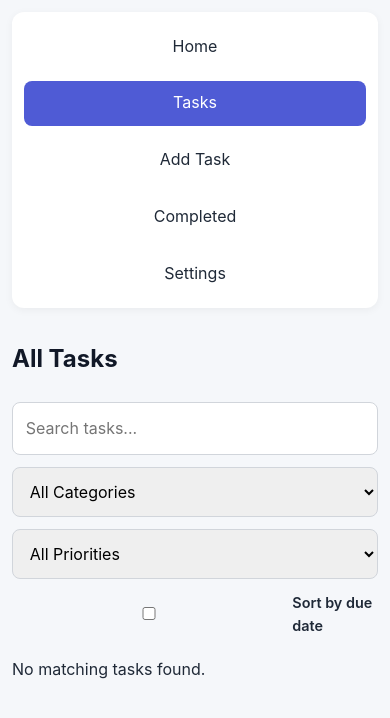
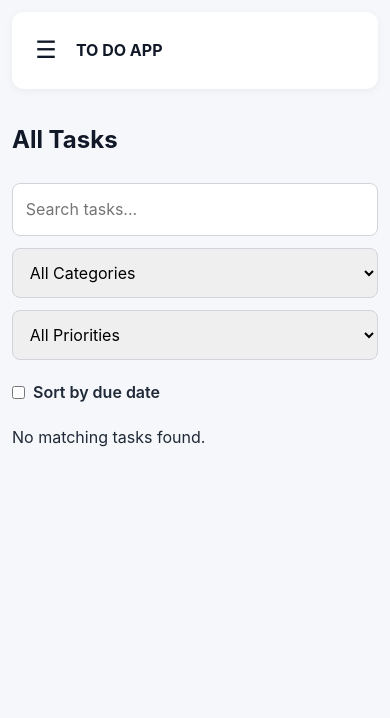
Before and after one commit to SoyOusa/todo-app, a React (Vite) app: page /tasks in a window 390 px wide. Shown: the top 718 px of the page. Built offline with nearby package versions, Linux system fonts and the light colour scheme.

Commit message:
hamburger menu and adjust responsive design

```diff
--- a/package.json
+++ b/package.json
@@ -10,6 +10,7 @@
     "preview": "vite preview"
   },
   "dependencies": {
+    "lucide": "^1.23.0",
     "lucide-react": "^1.23.0",
     "react": "^19.2.7",
     "react-dom": "^19.2.7",
--- a/src/App.css
+++ b/src/App.css
@@ -154,6 +154,10 @@
   margin-bottom: 20px;
 }
 
+.filters input,
+.filters select {
+  flex: 1;
+}
 .empty-state {
   color: #6b7280;
   text-align: center;
@@ -251,6 +255,18 @@
   color: #ffffff;
 }
 
+.dark .nav-brand {
+  color: #e6e6e6;
+}
+
+.dark .menu-btn {
+  color: #e6e6e6;
+}
+
+.dark .menu-btn:hover {
+  background: #383b45;
+}
+
 .dark .preview-check-btn {
   background: #2c2f38;
   border-color: #4a4e5a;
@@ -300,10 +316,20 @@
 .sort-toggle {
   display: flex;
   align-items: center;
-  gap: 6px;
-  font-size: 0.9rem;
+  justify-content: flex-end;
+  gap: 8px;
+  margin-bottom: 20px;
+}
+.sort-toggle input {
+  width: auto;
+  margin: 0;
 }
 
+.sort-toggle label {
+  margin: 0;
+  white-space: nowrap;
+  cursor: pointer;
+}
 .dark .sort-toggle {
   color: #ffffff;
 }
@@ -312,13 +338,70 @@
    Responsive Design
 */
 
-@media (max-width: 900px) {
-  .stats-grid {
-    grid-template-columns: repeat(2, minmax(0, 1fr));
-  }
+/* Desktop */
+@media (min-width: 769px) {
+  /* Desktop-specific styles can be added here */
 }
 
+/* Tablet */
 @media (max-width: 768px) {
+  #root {
+    padding: 1rem;
+  }
+
+  .navbar {
+    align-items: center;
+    gap: 0.5rem;
+    padding: 0.75rem;
+  }
+
+  .nav-header {
+    gap: 0.5rem;
+  }
+
+  .menu-btn {
+    display: block;
+    font-size: 1.5rem;
+    padding: 0.45rem 0.7rem;
+  }
+
+  .nav-links {
+    display: none;
+  }
+
+  .nav-links.active {
+    display: flex;
+    flex-direction: column;
+
+    position: absolute;
+
+    top: 58px;
+    left: 0;
+    right: 0;
+
+    background: white;
+
+    padding: 12px;
+
+    border-radius: 12px;
+
+    box-shadow: 0 6px 16px rgba(0, 0, 0, 0.1);
+
+    gap: 8px;
+
+    z-index: 100;
+  }
+
+  .dark .nav-links.active {
+    background: #23262e;
+  }
+
+  .nav-links a {
+    width: 100%;
+    padding: 0.45rem 0.7rem;
+    font-size: 0.95rem;
+  }
+
   .filters {
     flex-direction: column;
     align-items: stretch;
@@ -329,9 +412,8 @@
     width: 100%;
   }
 
-  .navbar {
-    flex-wrap: wrap;
-    gap: 12px;
+  .sort-toggle {
+    justify-content: flex-start;
   }
 
   .task-actions {
@@ -343,9 +425,7 @@
     max-width: 100%;
     padding: 16px;
   }
-}
 
-@media (max-width: 700px) {
   .quick-add {
     flex-direction: column;
   }
@@ -365,7 +445,8 @@
   }
 }
 
-@media (max-width: 520px) {
+/* Small Phone */
+@media (max-width: 480px) {
   .stats-grid {
     grid-template-columns: 1fr;
   }
@@ -381,4 +462,20 @@
   .task-preview {
     flex-wrap: wrap;
   }
+
+  #root {
+    padding: 0.75rem;
+  }
+
+  .navbar {
+    padding: 0.75rem;
+  }
+
+  .nav-links.active {
+    padding: 10px;
+  }
+
+  .nav-links a {
+    padding: 0.4rem 0.65rem;
+  }
 }
--- a/src/components/Navbar.jsx
+++ b/src/components/Navbar.jsx
@@ -1,15 +1,35 @@
+import { useState } from "react";
 import { NavLink } from "react-router-dom";
 
 function Navbar() {
-    return (
-         <nav className="navbar">
-            <NavLink to="/" end>Home</NavLink>
-            <NavLink to="/tasks">Tasks</NavLink>
-            <NavLink to="/add-task">Add Task</NavLink>
-            <NavLink to="/completed">Completed</NavLink>
-            <NavLink to="/settings">Settings</NavLink>
-        </nav>
-    );
+  const [menuOpen, setMenuOpen] = useState(false);
+  const closeMenu = () => setMenuOpen(false);
+
+  return (
+    <nav className="navbar">
+      <div className="nav-header">
+        <button
+          type="button"
+          className="menu-btn"
+          aria-label="Toggle navigation menu"
+          onClick={() => setMenuOpen(!menuOpen)}
+        >
+          {"\u2630"}
+        </button>
+        <NavLink to="/" end className="nav-brand" onClick={closeMenu}>
+          TO DO APP
+        </NavLink>
+      </div>
+
+      <div className={menuOpen ? "nav-links active" : "nav-links"}>
+        <NavLink to="/" end onClick={closeMenu}>Home</NavLink>
+        <NavLink to="/tasks" onClick={closeMenu}>Tasks</NavLink>
+        <NavLink to="/add-task" onClick={closeMenu}>Add Task</NavLink>
+        <NavLink to="/completed" onClick={closeMenu}>Completed</NavLink>
+        <NavLink to="/settings" onClick={closeMenu}>Settings</NavLink>
+      </div>
+    </nav>
+  );
 }
 
 export default Navbar;
--- a/src/index.css
+++ b/src/index.css
@@ -42,10 +42,9 @@ h1 {
    Navbar
 ========================= */
 
-nav {
+.navbar {
   display: flex;
-  flex-wrap: wrap;
-  justify-content: center;
+  justify-content: space-between;
   gap: 1rem;
 
   background: white;
@@ -54,24 +53,66 @@ nav {
 
   border-radius: 12px;
   box-shadow: 0 2px 8px rgba(0,0,0,.05);
+
+  position: relative;
 }
-
-nav a {
+.nav-links {
+  display: flex;
+  gap: 1rem;
+}
+.nav-links a{
   padding: .6rem 1rem;
   border-radius: 8px;
   transition: .2s;
   text-align: center;
 }
 
-nav a:hover {
+.nav-links a:hover {
   background: #f3f4f6;
 }
 
-nav a.active {
+.nav-links a.active {
   background: #4f5bd5;
   color: white;
 }
+.logo {
+  font-size: 1.3rem;
+  font-weight: bold;
+}
 
+.nav-header {
+  display: flex;
+  align-items: center;
+  gap: .75rem;
+}
+
+.nav-brand {
+  display: inline-flex;
+  align-items: center;
+  font-weight: 700;
+  color: #111827;
+  letter-spacing: 0;
+}
+
+.nav-brand:hover {
+  color: #4f5bd5;
+}
+
+/* Hamburger button */
+.menu-btn {
+  display: none;
+
+  border: none;
+  background: transparent;
+  color: #111827;
+
+  font-size: 1.8rem;
+  cursor: pointer;
+}
+
+.menu-btn:hover {
+  background: #f3f4f6;
+}
 /* =========================
    Form
 ========================= */
@@ -248,7 +289,7 @@ button:hover {
    Responsive
 ========================= */
 
-@media (max-width: 700px) {
+/* @media (max-width: 768px) {
   #root {
     padding: 1rem;
   }
@@ -260,9 +301,9 @@ button:hover {
   nav a {
     flex: 1 1 130px;
   }
-}
+} */
 
-@media (max-width: 420px) {
+/* @media (max-width: 480px) {
   #root {
     padding: 0.75rem;
   }
@@ -274,4 +315,4 @@ button:hover {
   nav a {
     flex-basis: 100%;
   }
-}
+} */
--- a/src/pages/Tasks.jsx
+++ b/src/pages/Tasks.jsx
@@ -77,13 +77,16 @@ function Tasks() {
           <option value="Medium">Medium</option>
           <option value="Low">Low</option>
         </select>
+      </div>
 
-        <label className="sort-toggle">
-          <input
-            type="checkbox"
-            checked={sortByDueDate}
-            onChange={(e) => setSortByDueDate(e.target.checked)}
-          />
+      <div className="sort-toggle">
+        <input
+          id="sortDue"
+          type="checkbox"
+          checked={sortByDueDate}
+          onChange={(e) => setSortByDueDate(e.target.checked)}
+        />
+        <label htmlFor ="sortDue">
           Sort by due date
         </label>
       </div>
```
Also changed, not shown: 1 other file (tests, documents, lock files or other folders).
